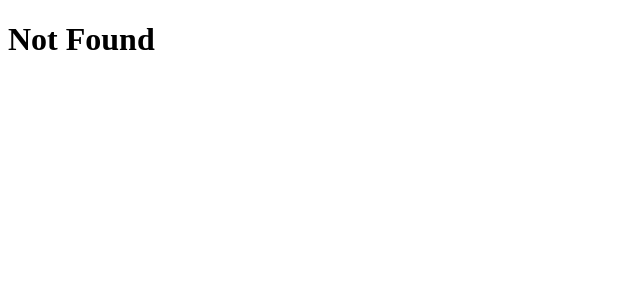
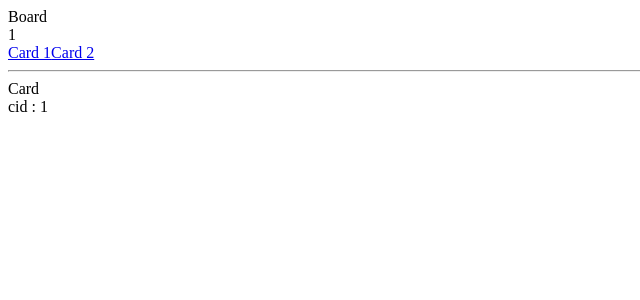
Before and after one commit to decurd/trelloClone, a Vue app: page /b/1/c/1 in a window 1280 px wide. Shown: the top 300 px of the page, without its empty margins (0-640 px from the left). Built offline with nearby package versions, Linux system fonts and the light colour scheme.

Commit message:
중첩 라우터 추가

```diff
--- a/src/components/Board.vue
+++ b/src/components/Board.vue
@@ -2,6 +2,10 @@
   <div>
     Board
     <div>{{ bid }}</div>
+    <router-link :to="`/b/${bid}/c/1`">Card 1</router-link>
+    <router-link :to="`/b/${bid}/c/2`">Card 2</router-link>
+    <hr />
+    <router-view></router-view>
   </div>
 </template>
 
@@ -14,7 +18,6 @@ export default {
   },
   created() {
     this.bid = this.$route.params.bid
-
   }
 }
 </script>
--- /dev/null
+++ b/src/components/CardView.vue
@@ -0,0 +1,30 @@
+<template>
+    <div>
+        Card
+        <div>
+            cid : {{ cid }}
+        </div>
+    </div>
+</template>
+
+<script>
+export default {
+    data() {
+        return {
+            cid: null
+        }
+    },
+    watch: {
+        '$route'() {
+            this.cid = this.$route.params.cid
+        }
+    },
+    created() {
+        this.cid = this.$route.params.cid
+    }
+}
+</script>
+
+<style>
+
+</style>
--- a/src/router.js
+++ b/src/router.js
@@ -22,7 +22,14 @@ export default new Router({
     {
       path: '/b/:bid',
       name: 'board',
-      component: () => import(/* webpackChunkName: "board" */ './components/Board.vue')
+      component: () => import(/* webpackChunkName: "board" */ './components/Board.vue'),
+      children: [
+        {
+          path: 'c/:cid',
+          name: 'cardview',
+          component: () => import(/* webpackChunkName: "cardview" */ './components/CardView.vue')
+        }
+      ]
     },
     {
       path: '*',
```
Also changed, not shown: 1 other file (tests, documents, lock files or other folders).
